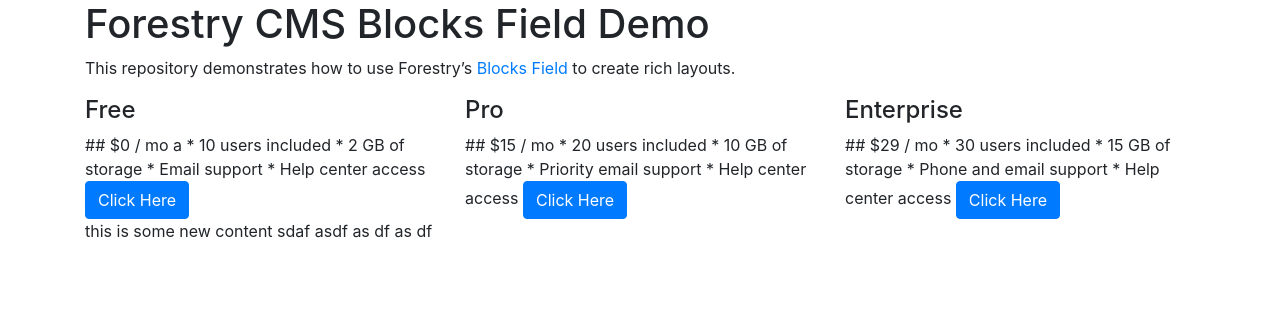
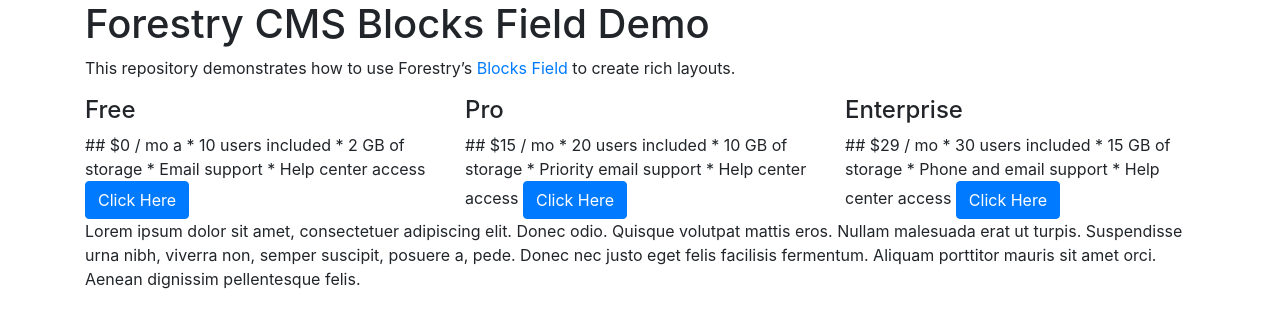
Before and after one commit to stevepolitodesign/forestry-cms-blocks-field-demo, a Jekyll site: the page built from index.md, in a window 1280 px wide. Shown: the top 328 px of the page. Built offline with Jekyll 4.4.1, drawn with Linux system fonts in a browser that asks for light colours.

Commit message:
Update from Forestry.io Steve Polito Design updated index.md

```diff
--- a/index.md
+++ b/index.md
@@ -33,7 +33,10 @@ page_sections:
       * Help center access
     url: https://example
 - template: textarea
-  textarea: "this is some new content\n\nsdaf asdf \n\nas\n\ndf as df\n\n "
+  textarea: |-
+    Lorem ipsum dolor sit amet, consectetuer adipiscing elit. Donec odio. Quisque volutpat mattis eros. Nullam malesuada erat ut turpis. Suspendisse urna nibh, viverra non, semper suscipit, posuere a, pede.
+
+    Donec nec justo eget felis facilisis fermentum. Aliquam porttitor mauris sit amet orci. Aenean dignissim pellentesque felis.
 
 ---
 # Forestry CMS Blocks Field Demo
```
